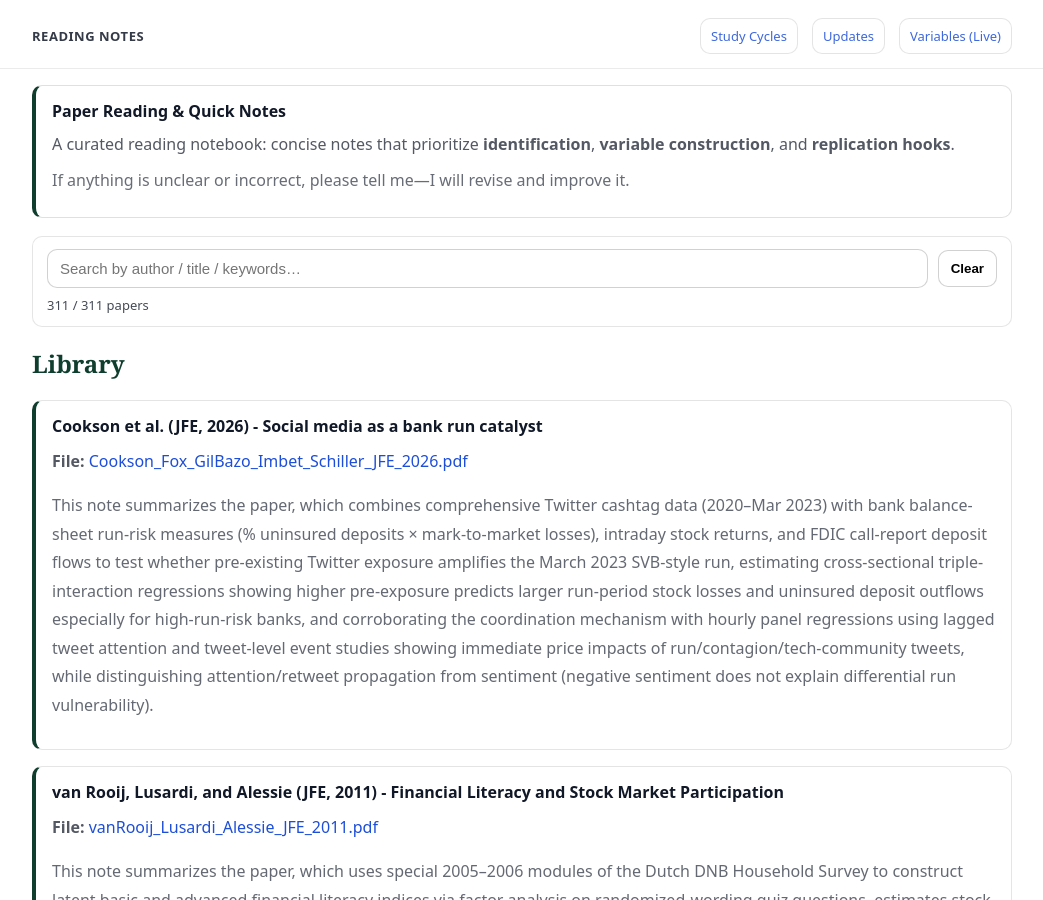
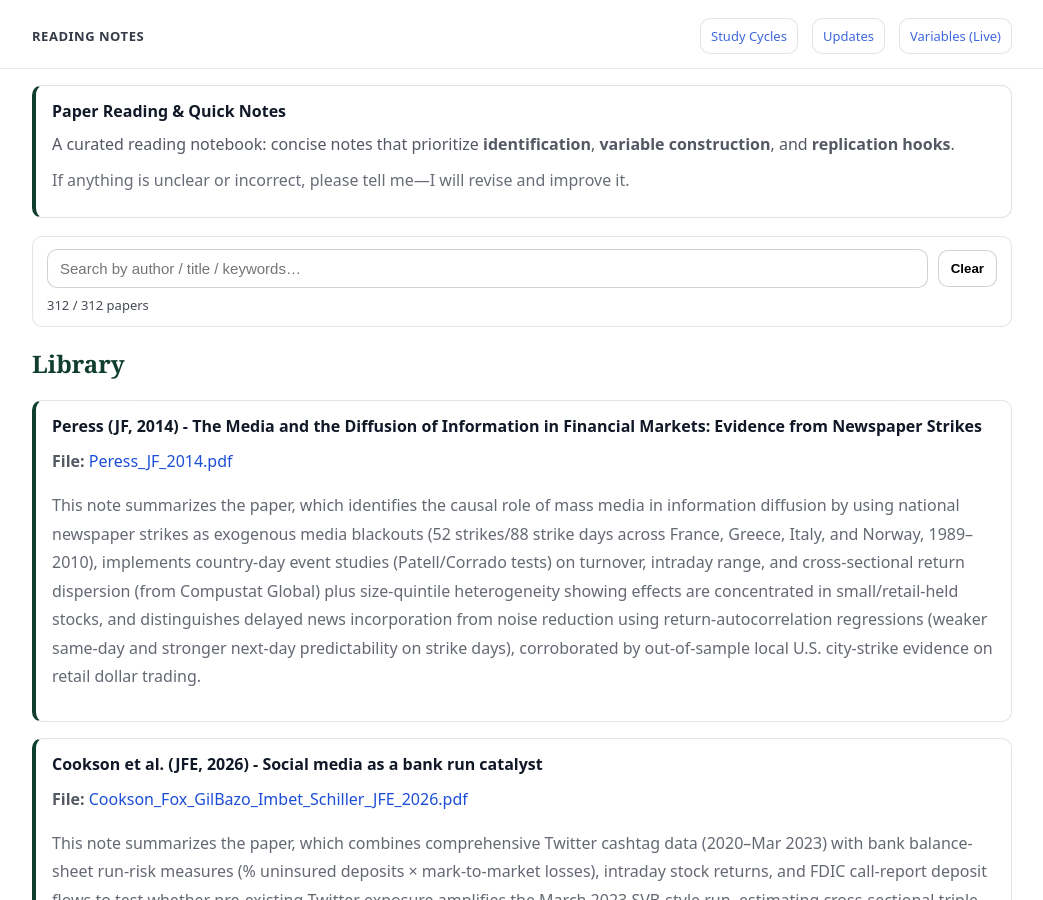
Before and after one commit to yaxinzn/study-archive, a Jekyll site: the page built from reading/index.md, in a window 1280 px wide and 900 px high. Shown: the whole window, without its empty margins (118-1161 px from the left). Built offline with Jekyll 4.4.1, drawn with Linux system fonts in a browser that asks for light colours.

Commit message:
Reading: add/update Peress_JF_2014.pdf

```diff
--- a/_data/reading.yml
+++ b/_data/reading.yml
@@ -1,3 +1,7 @@
+- title: "Peress (JF, 2014) - The Media and the Diffusion of Information in Financial Markets: Evidence from Newspaper Strikes"
+  file: "Peress_JF_2014.pdf"
+  desc: "This note summarizes the paper, which identifies the causal role of mass media in information diffusion by using national newspaper strikes as exogenous media blackouts (52 strikes/88 strike days across France, Greece, Italy, and Norway, 1989–2010), implements country-day event studies (Patell/Corrado tests) on turnover, intraday range, and cross-sectional return dispersion (from Compustat Global) plus size-quintile heterogeneity showing effects are concentrated in small/retail-held stocks, and distinguishes delayed news incorporation from noise reduction using return-autocorrelation regressions (weaker same-day and stronger next-day predictability on strike days), corroborated by out-of-sample local U.S. city-strike evidence on retail dollar trading."
+
 - title: "Cookson et al. (JFE, 2026) - Social media as a bank run catalyst"
   file: "Cookson_Fox_GilBazo_Imbet_Schiller_JFE_2026.pdf"
   desc: "This note summarizes the paper, which combines comprehensive Twitter cashtag data (2020–Mar 2023) with bank balance-sheet run-risk measures (% uninsured deposits × mark-to-market losses), intraday stock returns, and FDIC call-report deposit flows to test whether pre-existing Twitter exposure amplifies the March 2023 SVB-style run, estimating cross-sectional triple-interaction regressions showing higher pre-exposure predicts larger run-period stock losses and uninsured deposit outflows especially for high-run-risk banks, and corroborating the coordination mechanism with hourly panel regressions using lagged tweet attention and tweet-level event studies showing immediate price impacts of run/contagion/tech-community tweets, while distinguishing attention/retweet propagation from sentiment (negative sentiment does not explain differential run vulnerability)."
```
Also changed, not shown: 1 other file.
